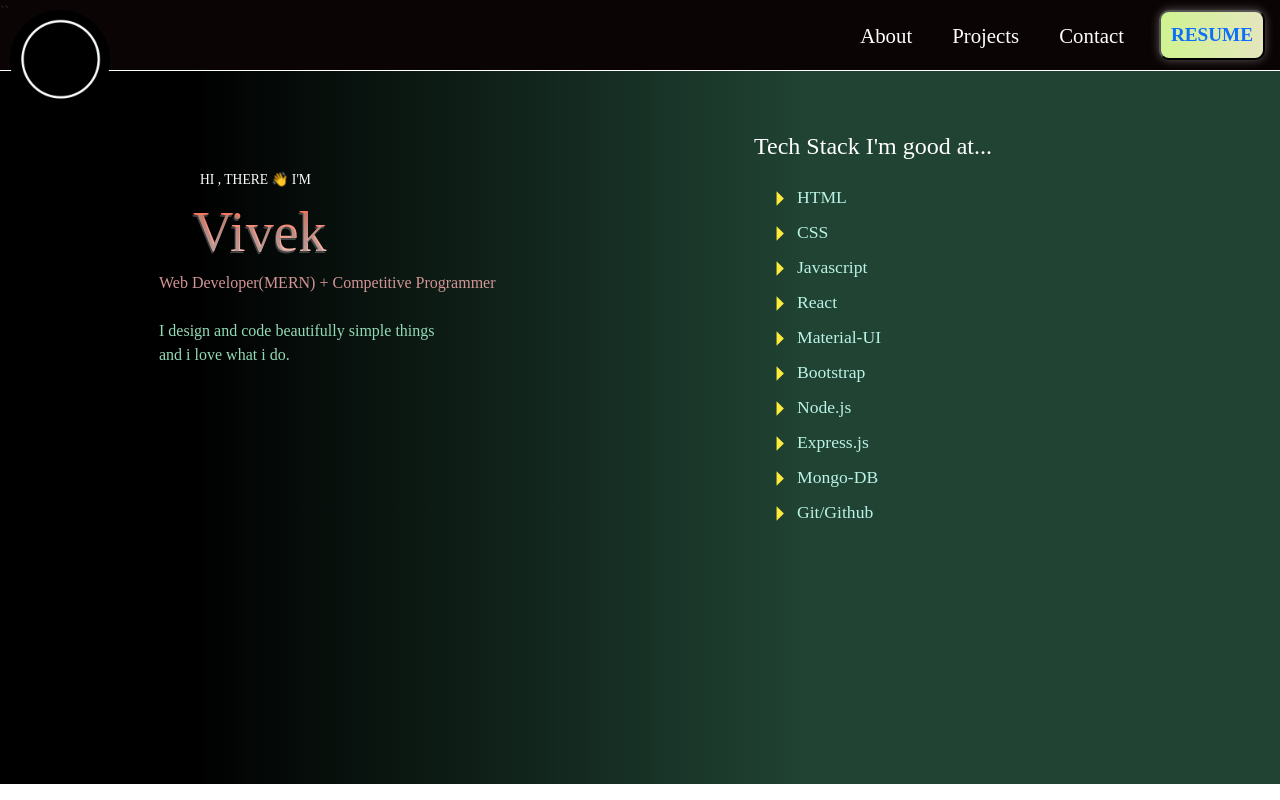
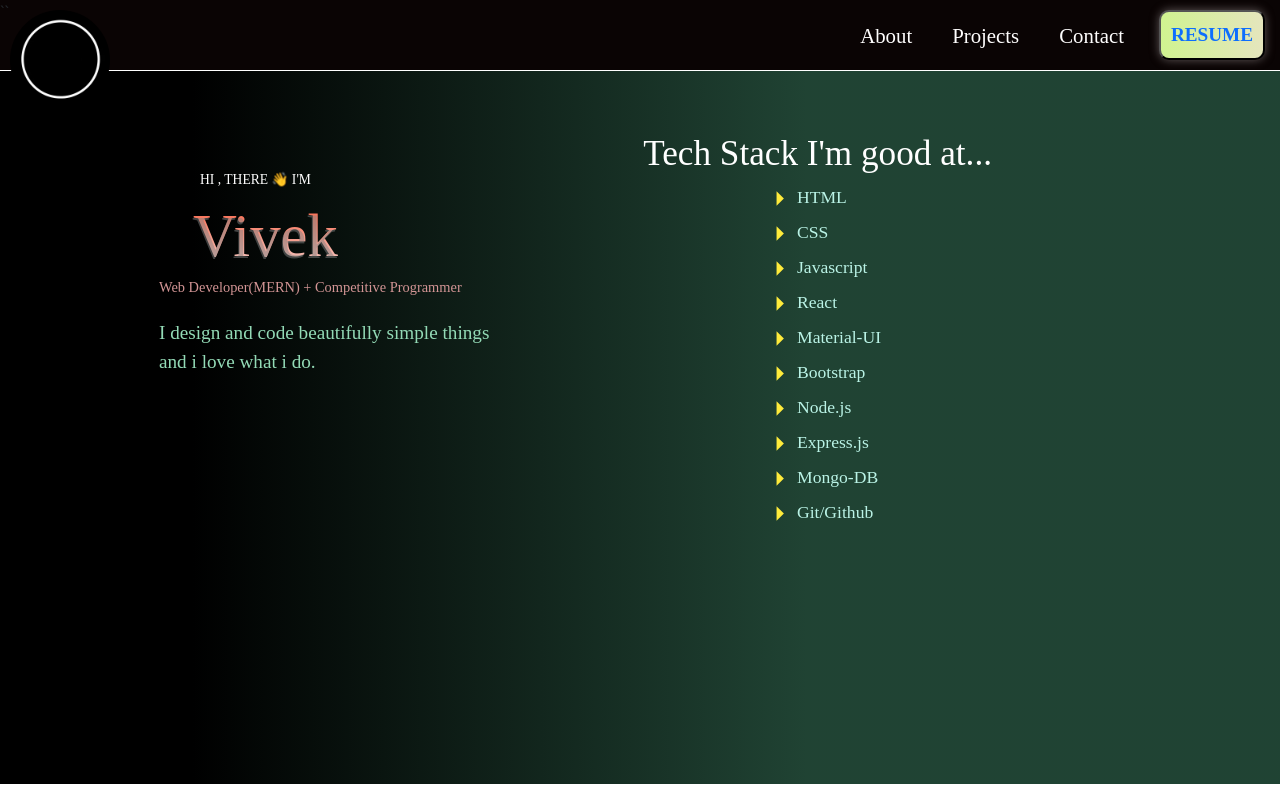
Before and after one commit to vk-0-7/Portfolio-website, a React (Create React App) app: page / in a window 1280 px wide. Built offline with nearby package versions, Linux system fonts and the light colour scheme; a web font is replaced by a local one.

Commit message:
first commit

```diff
--- a/src/App.js
+++ b/src/App.js
@@ -1,8 +1,8 @@
 import 'bootstrap/dist/css/bootstrap.min.css';
 import './App.css';
-import{useState} from'react';
+
 import { BrowserRouter as Router,Routes, Route } from "react-router-dom";
-import Home from './Components/About';
+
 import Projects from './Components/Projects';
 import Contact from './Components/Contact';
 import About from './Components/About';
--- a/src/Components/About.css
+++ b/src/Components/About.css
@@ -33,7 +33,7 @@ body{
     position: absolute;
     top: 190px;
     left: 193px;
-    font-size: 3.5rem;
+    font-size: 3.8rem;
     font-family: 'IBM Plex Serif', serif;
     background: -webkit-linear-gradient(rgb(252, 77, 42), rgb(240, 225, 225));
     text-shadow: -1px 2px rgba(128, 128, 128, 0.5);
@@ -41,14 +41,16 @@ body{
     -webkit-text-fill-color: transparent;
   }
   .third-line{
+    font-size: 0.9rem;
     color: rgb(211, 149, 149);
     position: absolute;
-    top: 271px;
+    top: 277px;
     left: 159px;
     font-family: 'Pacifico', cursive;
 
   }
   .fourth-line{
+    font-size: 1.2rem;
     color: rgb(147, 218, 182);
     position: absolute;
     top: 319px;
@@ -71,7 +73,7 @@ body{
     color: white;
     right: 160px;
     font-family: 'Tapestry', cursive;
-    font-size: 1.5rem;
+    font-size: 2.2rem;
   }
 
 
--- a/src/Components/About.js
+++ b/src/Components/About.js
@@ -1,8 +1,7 @@
 import React from 'react'
 import'./About.css';
-import{Box,Typography} from '@mui/material';
-import { makeStyles } from '@mui/styles';
-import { pink, yellow } from '@mui/material/colors';
+
+import {  yellow } from '@mui/material/colors';
 import ArrowRightTwoToneIcon from '@mui/icons-material/ArrowRightTwoTone';
 import {motion} from 'framer-motion';
 
--- a/src/Components/Contact.js
+++ b/src/Components/Contact.js
@@ -1,13 +1,13 @@
 import React from 'react'
 import'./Contact.css';
-import {NavLink,Link} from "react-router-dom";
+import {NavLink} from "react-router-dom";
 import IconButton from '@mui/material/IconButton';
 import ArrowCircleRightTwoToneIcon from '@mui/icons-material/ArrowCircleRightTwoTone';
 import InstagramIcon from '@mui/icons-material/Instagram';
 import TwitterIcon from '@mui/icons-material/Twitter';
 import EmailIcon from '@mui/icons-material/Email';
 import GitHubIcon from '@mui/icons-material/GitHub';
-import { blue, grey, pink,black, red, yellow, orange } from '@mui/material/colors';
+import { blue, grey,  red, orange } from '@mui/material/colors';
 import logo from '../files/svg.gif';
 import{motion} from 'framer-motion'
 
--- a/src/Components/Navbar.js
+++ b/src/Components/Navbar.js
@@ -1,14 +1,14 @@
 import React,{useState,useEffect} from 'react'
 import './Nav.css';
 import './Nav-sm.css';
-import { Typography ,Container,Button,Box} from '@mui/material';
-import {NavLink,ExternalLink} from "react-router-dom";
+
+import {NavLink} from "react-router-dom";
 import MenuIcon from '@mui/icons-material/Menu';
-import CancelIcon from '@mui/icons-material/Cancel';
+
 import logo from '../files/svg.gif';
 import{motion} from 'framer-motion'
 import IconButton from '@mui/material/IconButton';
-import { blue, grey, orange, yellow } from '@mui/material/colors';
+import {  yellow } from '@mui/material/colors';
 
 
 const Navbar = () => {
@@ -46,12 +46,12 @@ const Navbar = () => {
         <motion.li class="Nav-item"
          whileHover={{scale:1.2,textshadow:"0px 0px 8px"}}>
           <NavLink class="Nav-link" to="/">
-           About
+             About
           </NavLink>
         </motion.li>
 
          <motion.li class="Nav-item"
-          whileHover={{scale:1.2,textshadow:"0px 0px 8px"}}
+          whileHover={{scale:1.2,textshadow:"0px 0px 7px"}}
         >
 
           <NavLink class="Nav-link" to="/projects">Projects</NavLink>
@@ -65,7 +65,7 @@ const Navbar = () => {
         <motion.button className='btn-grad'
          whileTap={{scale:0.5}}
 
-        >  <a href="https://drive.google.com/file/d/1fT-UZObbp_dIp9kiWpR6GW0RHz5Pyd41/view?usp=sharing"   target="_blank"> Resume</a>   </motion.button>
+        >  <a href="https://drive.google.com/file/d/1fT-UZObbp_dIp9kiWpR6GW0RHz5Pyd41/view?usp=sharing"   target="_blank"> RESUME</a>   </motion.button>
 
 
       </ul> )}
```
Also changed, not shown: src/Components/a.html (deleted, +0 -18 lines).
